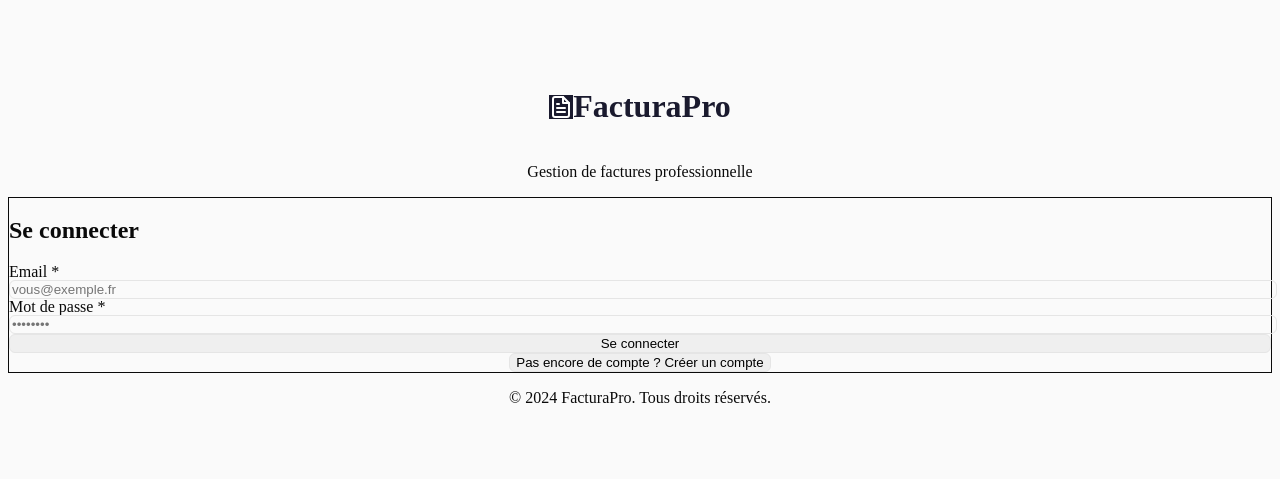
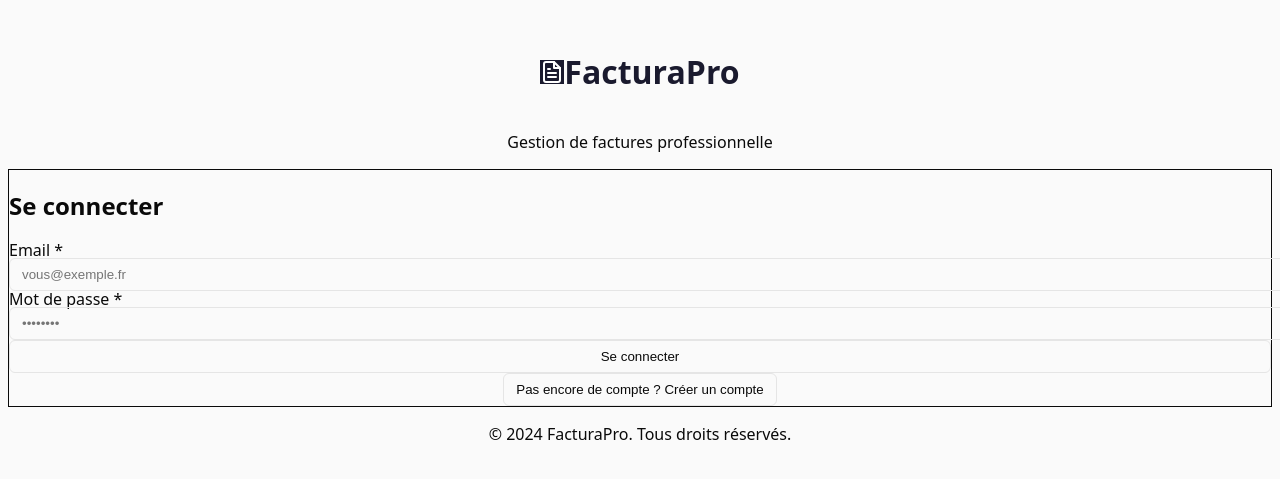
Before and after one commit to jimmykartel69/facturapro, a Next.js app: page / in a window 1280 px wide. Shown: the part 163-642 px from the top of the page. Built offline with nearby package versions, Linux system fonts and the light colour scheme; no server answers.

Commit message:
Refactor globals.css for improved styling and structure

```diff
--- a/src/app/globals.css
+++ b/src/app/globals.css
@@ -1,36 +1,224 @@
-/* globals.css — compatible PostCSS/Tailwind */
+/* globals.css - Premium, moderne, animé */
+/* Tailwind layers (obligatoires pour PostCSS + Tailwind) */
 @tailwind base;
 @tailwind components;
 @tailwind utilities;
 
-/* Third-party animations (si installé) */
-@import "tw-animate-css";
+/* Optional third party animations if installed */
+/* @import "tw-animate-css"; */
 
-/* Variables avec fallback hex + oklch via @supports */
-:root{
+/* =========================
+   Theme variables and fallbacks
+   ========================= */
+:root {
   --radius: 0.625rem;
-  --background: #fbfbfc;
-  --foreground: #1f2937;
-  --primary: #4f46e5;
+  --radius-sm: calc(var(--radius) - 4px);
+  --radius-md: calc(var(--radius) - 2px);
+  --radius-lg: var(--radius);
+  --radius-xl: calc(var(--radius) + 4px);
+
+  /* Core colors - hex fallbacks for broad compatibility */
+  --bg: #fbfbfc;
+  --fg: #0f172a;
+  --muted: #64748b;
+  --card: #ffffff;
+  --card-foreground: #0f172a;
+  --primary: #2563eb;
+  --primary-600: #1d4ed8;
+  --accent: #06b6d4;
   --border: #e6eef6;
+  --success: #16a34a;
+  --danger: #ef4444;
+  --glass: rgba(255,255,255,0.6);
+
+  /* Utility tokens */
+  --shadow-sm: 0 1px 2px rgba(16,24,40,0.04);
+  --shadow-md: 0 6px 18px rgba(16,24,40,0.08);
+  --glass-border: rgba(255,255,255,0.12);
+  --focus-ring: 0 0 0 4px rgba(37,99,235,0.12);
 }
 
+/* Use oklch when supported for richer color control */
 @supports (color: oklch(0.5 0.1 200)) {
-  :root{
-    --background: oklch(0.985 0 0);
-    --foreground: oklch(0.145 0 0);
+  :root {
+    --bg: oklch(0.985 0 0);
+    --fg: oklch(0.145 0 0);
+    --card: oklch(1 0 0);
+    --card-foreground: oklch(0.145 0 0);
     --primary: oklch(0.546 0.245 262.881);
+    --accent: oklch(0.6 0.12 190);
     --border: oklch(0.922 0 0);
+    --glass: oklch(1 0 0 / 0.6);
   }
 }
 
-/* Base layer */
-@layer base {
-  html,body { background: var(--background); color: var(--foreground); }
-  input,textarea,select,button { border-radius: calc(var(--radius) - 4px); border: 1px solid var(--border); }
+/* Dark mode overrides using class strategy */
+.dark {
+  --bg: #0b1220;
+  --fg: #f8fafc;
+  --muted: #94a3b8;
+  --card: #0f172a;
+  --card-foreground: #f8fafc;
+  --primary: #7c3aed;
+  --primary-600: #6d28d9;
+  --accent: #06b6d4;
+  --border: rgba(255,255,255,0.06);
+  --glass: rgba(15,23,42,0.6);
+  --shadow-sm: 0 1px 2px rgba(2,6,23,0.6);
+  --shadow-md: 0 10px 30px rgba(2,6,23,0.6);
+  --glass-border: rgba(255,255,255,0.04);
+  --focus-ring: 0 0 0 4px rgba(124,58,237,0.12);
 }
 
-/* Scoped scrollbar utility (apply class main-scrollbar where needed) */
-.main-scrollbar { scrollbar-width: thin; scrollbar-color: rgba(59,130,246,0.6) transparent; }
-.main-scrollbar::-webkit-scrollbar { width:6px; height:6px; }
-.main-scrollbar::-webkit-scrollbar-thumb { background: rgba(59,130,246,0.6); border-radius:3px; }
+/* =========================
+   Base layer
+   ========================= */
+@layer base {
+  html, body {
+    height: 100%;
+    background-color: var(--bg);
+    color: var(--fg);
+    -webkit-font-smoothing: antialiased;
+    -moz-osx-font-smoothing: grayscale;
+    font-family: system-ui, -apple-system, "Segoe UI", Roboto, "Helvetica Neue", Arial;
+  }
+
+  a { color: var(--primary); text-decoration: none; }
+  a:hover { text-decoration: underline; }
+
+  /* Inputs and buttons baseline */
+  input, textarea, select, button {
+    border-radius: var(--radius-sm);
+    border: 1px solid var(--border);
+    background-color: transparent;
+    color: inherit;
+    padding: 0.5rem 0.75rem;
+  }
+
+  /* Reduce global selector usage to avoid Tailwind conflicts */
+  img { display: block; max-width: 100%; height: auto; }
+}
+
+/* =========================
+   Components layer
+   ========================= */
+@layer components {
+  /* Premium card */
+  .premium-card {
+    background: linear-gradient(180deg, color-mix(in srgb, var(--card) 92%, transparent), transparent);
+    color: var(--card-foreground);
+    border-radius: var(--radius-lg);
+    box-shadow: var(--shadow-md);
+    border: 1px solid var(--border);
+    padding: 1rem;
+    transition: transform 220ms cubic-bezier(.2,.9,.3,1), box-shadow 220ms;
+  }
+  .premium-card:hover { transform: translateY(-6px); box-shadow: 0 18px 40px rgba(2,6,23,0.12); }
+
+  /* Accent button */
+  .accent-btn {
+    display: inline-flex;
+    align-items: center;
+    gap: 0.5rem;
+    background: linear-gradient(90deg, var(--primary), var(--primary-600));
+    color: white;
+    padding: 0.5rem 0.9rem;
+    border-radius: 999px;
+    border: none;
+    box-shadow: 0 6px 18px rgba(37,99,235,0.12);
+    transition: transform 160ms ease, box-shadow 160ms ease, filter 160ms;
+  }
+  .accent-btn:hover { transform: translateY(-2px); filter: brightness(1.03); }
+  .accent-btn:active { transform: translateY(0); box-shadow: 0 4px 12px rgba(37,99,235,0.08); }
+
+  /* Glass panel */
+  .glass {
+    background: linear-gradient(180deg, rgba(255,255,255,0.6), rgba(255,255,255,0.4));
+    backdrop-filter: blur(8px) saturate(120%);
+    border: 1px solid var(--glass-border);
+    border-radius: var(--radius);
+    padding: 1rem;
+  }
+
+  /* Table fixed layout for invoices */
+  .table-fixed {
+    width: 100%;
+    border-collapse: collapse;
+    font-variant-numeric: tabular-nums;
+  }
+  .table-fixed th, .table-fixed td {
+    padding: 0.6rem 0.75rem;
+    border-bottom: 1px solid var(--border);
+    text-align: left;
+  }
+  .table-fixed th { font-weight: 600; color: var(--muted); font-size: 0.85rem; }
+
+  /* Tiny utility for subtle divider */
+  .sub-divider { height: 1px; background: var(--border); width: 100%; margin: 0.75rem 0; border-radius: 2px; }
+}
+
+/* =========================
+   Utilities layer
+   ========================= */
+@layer utilities {
+  /* Scoped scrollbar utility */
+  .main-scrollbar { scrollbar-width: thin; scrollbar-color: rgba(37,99,235,0.5) transparent; }
+  .main-scrollbar::-webkit-scrollbar { width: 8px; height: 8px; }
+  .main-scrollbar::-webkit-scrollbar-track { background: transparent; }
+  .main-scrollbar::-webkit-scrollbar-thumb { background: rgba(37,99,235,0.45); border-radius: 999px; border: 2px solid transparent; background-clip: padding-box; }
+  .main-scrollbar::-webkit-scrollbar-thumb:hover { background: rgba(37,99,235,0.6); }
+
+  /* Focus states */
+  .focus-ring {
+    box-shadow: var(--focus-ring);
+    outline: none;
+    border-color: color-mix(in srgb, var(--primary) 60%, transparent);
+  }
+
+  /* Tiny helpers */
+  .text-muted { color: var(--muted); }
+  .rounded-lg-soft { border-radius: calc(var(--radius) + 4px); }
+  .elevate { box-shadow: var(--shadow-md); }
+}
+
+/* =========================
+   Animations and motion
+   ========================= */
+/* Entrance animations */
+@keyframes fadeInUp {
+  from { opacity: 0; transform: translateY(8px); }
+  to { opacity: 1; transform: translateY(0); }
+}
+@keyframes shimmer {
+  0% { background-position: -200% 0; }
+  100% { background-position: 200% 0; }
+}
+
+/* Animation utility classes */
+.animate-entrance { animation: fadeInUp 420ms cubic-bezier(.2,.9,.3,1) both; }
+.animate-shimmer {
+  background: linear-gradient(90deg, rgba(255,255,255,0.03) 0%, rgba(255,255,255,0.08) 50%, rgba(255,255,255,0.03) 100%);
+  background-size: 200% 100%;
+  animation: shimmer 1.6s linear infinite;
+}
+
+/* Respect reduced motion */
+@media (prefers-reduced-motion: reduce) {
+  .animate-entrance, .animate-shimmer, *[class*="animate-"] { animation: none !important; transition: none !important; }
+}
+
+/* =========================
+   Accessibility and preferences
+   ========================= */
+:focus { outline: none; }
+:focus-visible { outline: 2px solid transparent; box-shadow: var(--focus-ring); border-radius: 6px; }
+
+/* Reduced motion global fallback */
+@media (prefers-reduced-motion: reduce) {
+  html { scroll-behavior: auto; }
+}
+
+/* =========================
+   Dev helpers (comment out in production)
+   ========================= */
+/* .dev-grid { background-image: linear-gradient(rgba(2,6,23,0.02) 1px, transparent 1px); background-size: 20px 20px; } */
```
